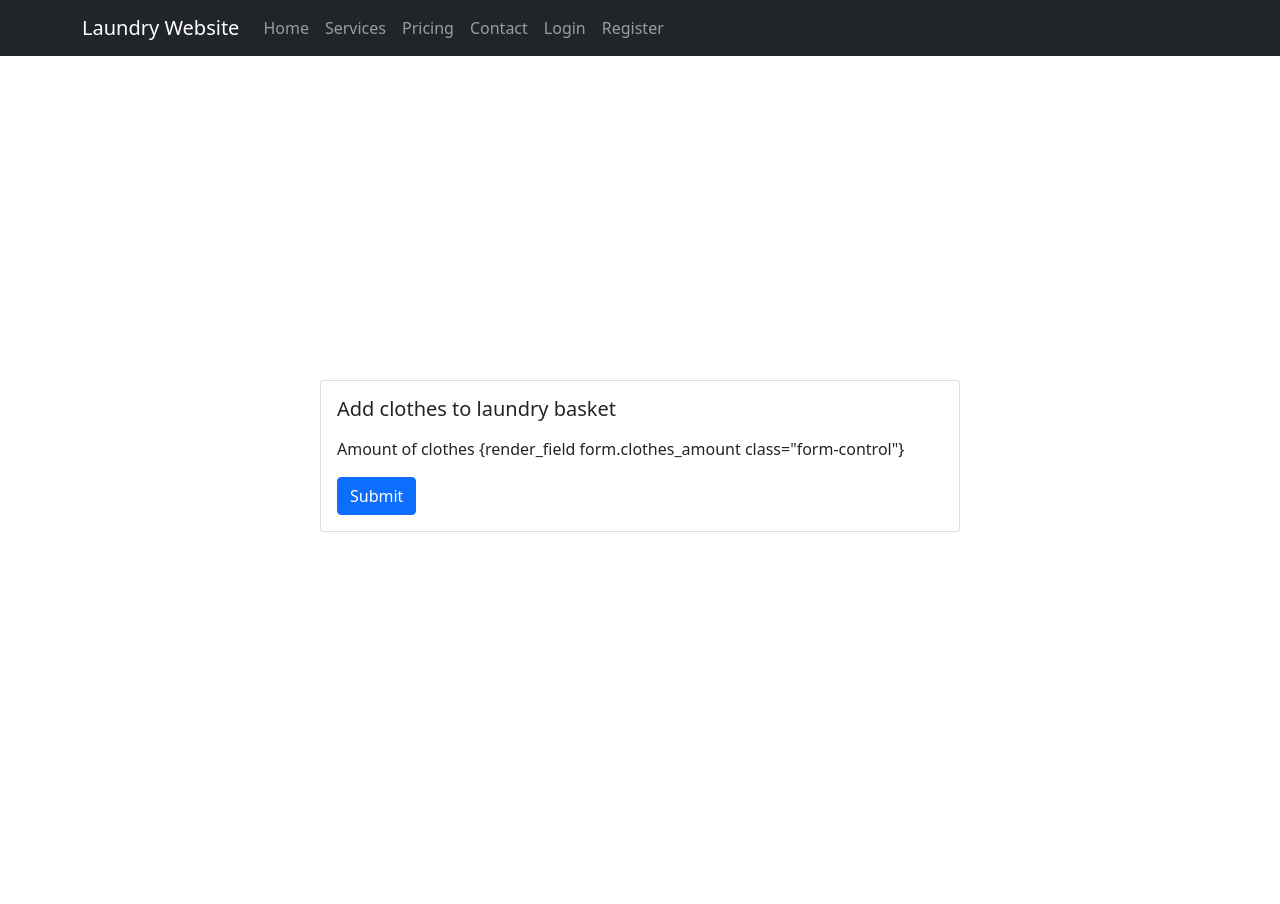
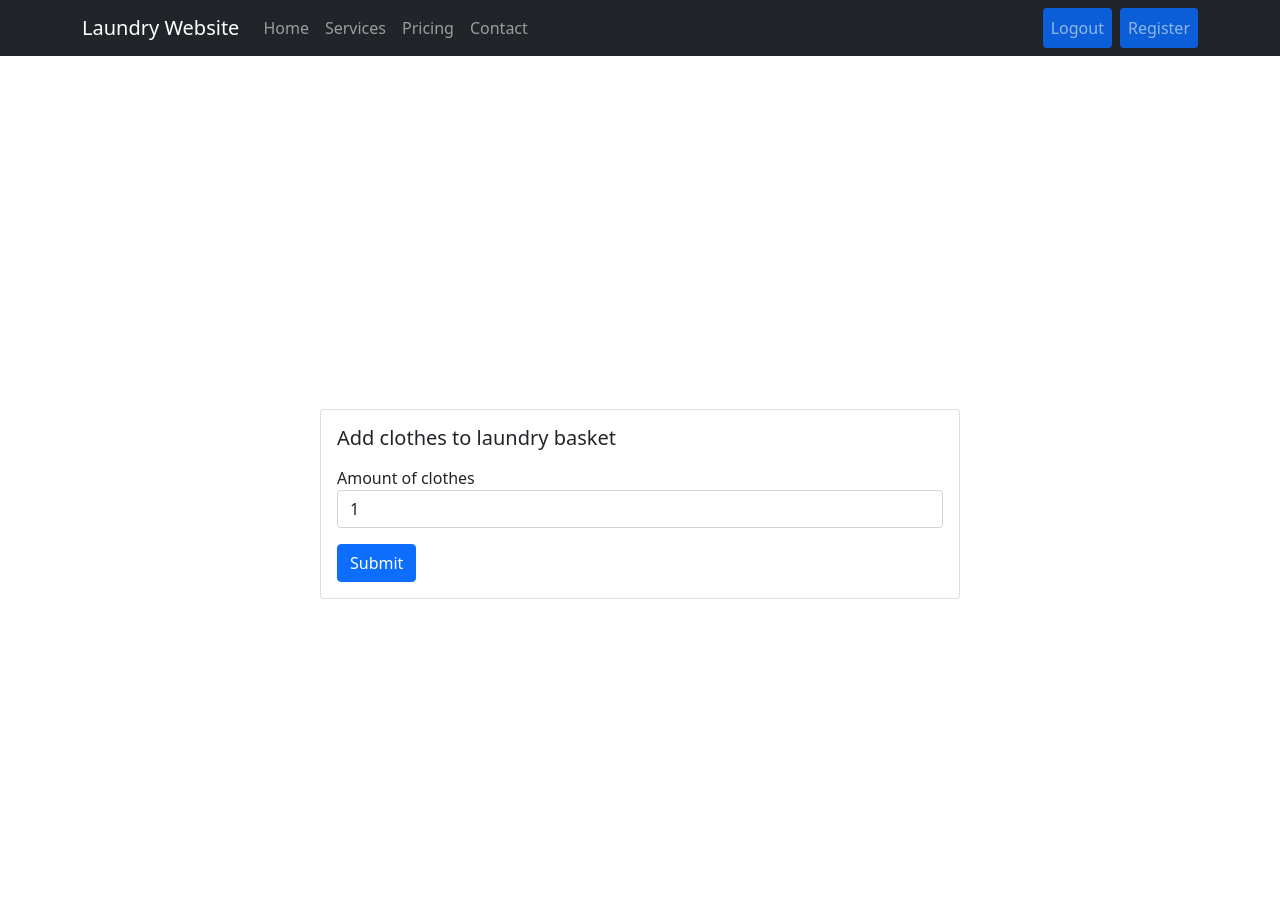
Before and after one commit to MombinyaOmboga/Django-Laundry, a Django app: page /add-to-cart/ in a window 1280 px wide. Before the commit the page ends 532 px from the top, so only its background shows below. Run offline with Django 3.2, Linux system fonts and the light colour scheme; some libraries are stand-ins or nearby versions.

Commit message:
Toa nguo, nifue

```diff
--- a/templates/laundry/add_to_cart.html
+++ b/templates/laundry/add_to_cart.html
@@ -11,7 +11,7 @@
                 {% csrf_token %}
                 <div class="form-group mb-3">
                     <label for="name">Amount of clothes</label>
-                    {render_field form.clothes_amount class="form-control"}
+                    {% render_field form.clothes_amount class="form-control"%}
                   </div>
 
                 <button type="submit" class="btn btn-primary">Submit</button>
--- a/templates/laundry/home.html
+++ b/templates/laundry/home.html
@@ -5,7 +5,7 @@
     <div class="jumbotron">
       <h1>Welcome to our Laundry Website</h1>
       <p>We provide high-quality laundry services at affordable prices.</p>
-      <a href="{% url 'add-to-cart' %}" class="btn btn-primary">View Our Services</a>
+      <a href="{% url 'add-to-cart' %}" class="btn btn-primary">Start Laundry</a>
     </div>
     <div class="row">
       <div class="col-md-6">
--- a/templates/users/base.html
+++ b/templates/users/base.html
@@ -14,6 +14,16 @@
       align-items: center;
       min-height: 100vh;
     }
+
+    .blue-padding {
+      padding: 0.5rem 1rem;
+      background-color: #0B5ED7;
+      border-radius: 0.25rem;
+    }
+
+    .mr-2 {
+      margin-right: 0.5rem;
+    }
   </style>
 </head>
 <body>
@@ -26,7 +36,7 @@
       <div class="collapse navbar-collapse" id="navbarNav">
         <ul class="navbar-nav">
           <li class="nav-item">
-            <a class="nav-link" href="#">Home</a>
+            <a class="nav-link" href="{% url 'home' %}">Home</a>
           </li>
           <li class="nav-item">
             <a class="nav-link" href="#">Services</a>
@@ -37,18 +47,20 @@
           <li class="nav-item">
             <a class="nav-link" href="#">Contact</a>
           </li>
-          <li class="nav-item">
-            <a class="nav-link" href="#">Login</a>
-          </li>
-          <li class="nav-item">
-            <a class="nav-link" href="#">Register</a>
-          </li>
         </ul>
       </div>
+      <ul class="navbar-nav">
+        <li class="nav-item mr-2">
+          <a class="nav-link blue-padding" href="#">Logout</a>
+        </li>
+        <li class="nav-item">
+          <a class="nav-link blue-padding" href="#">Register</a>
+        </li>
+      </ul>
     </div>
   </nav>
 
-  <main class="container container-center mt5">
+  <main class="container container-center mt-5">
     {% block content %}
     {% endblock %}
   </main>
```
Also changed, not shown: Laundry/migrations/0001_initial.py (added), db.sqlite3.
